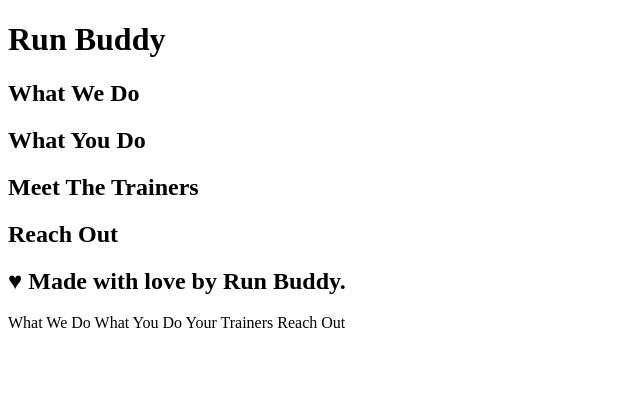
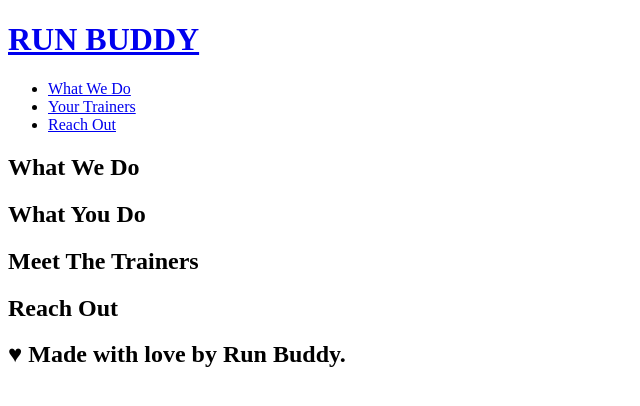
Before and after one commit to lauramichellepeterson/run-buddy, a plain HTML site: page index.html in a window 1280 px wide. Shown: the whole page, without its empty margins (0-640 px from the left). Drawn offline with Linux system fonts and the light colour scheme.

Commit message:
<added link to header and unordered list of navigation options>

```diff
--- a/index.html
+++ b/index.html
@@ -7,7 +7,25 @@
     <body>
         <!-- navigation -->
         <header>
-        <h1>Run Buddy</h1>
+            <h1>
+                <a href="/">RUN BUDDY</a>
+            </h1>
+        <nav>
+            <!-- Unordered list element -->
+            <ul>
+                <!-- List item element -->
+                <li>
+                    <!-- Anchor element -->
+                    <a href="#what-we-do">What We Do</a>
+                </li>
+                <li>
+                    <a href="#your-trainers">Your Trainers</a>
+                </li>
+                <li>
+                    <a href="#reach-out">Reach Out</a>
+                </li>
+            </ul>
+        </nav>
         </header>
 
         <!--her/jumbotron -->
@@ -38,6 +56,5 @@
   <footer>
       <h2>♥ Made with love by Run Buddy. </h2>
   </footer>
-        What We Do What You Do Your Trainers Reach Out
     </body>
 </html>
```
